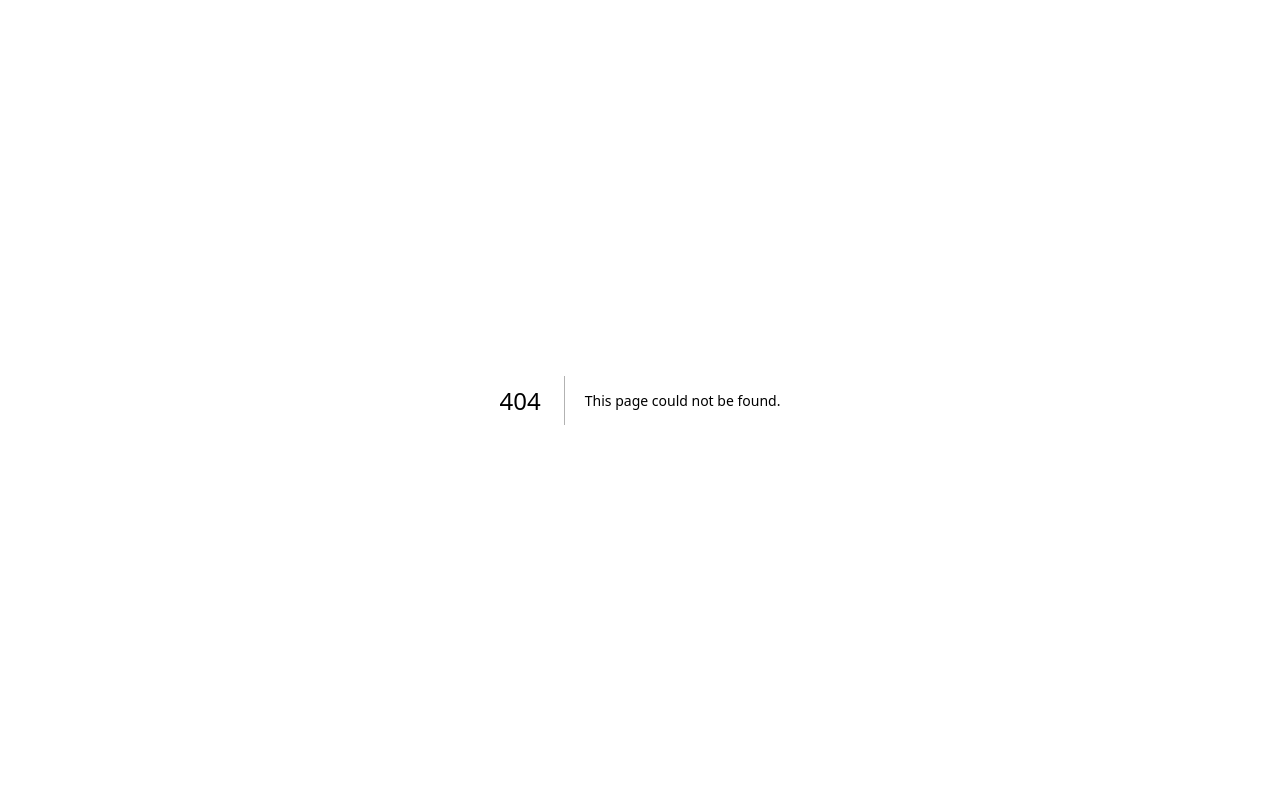
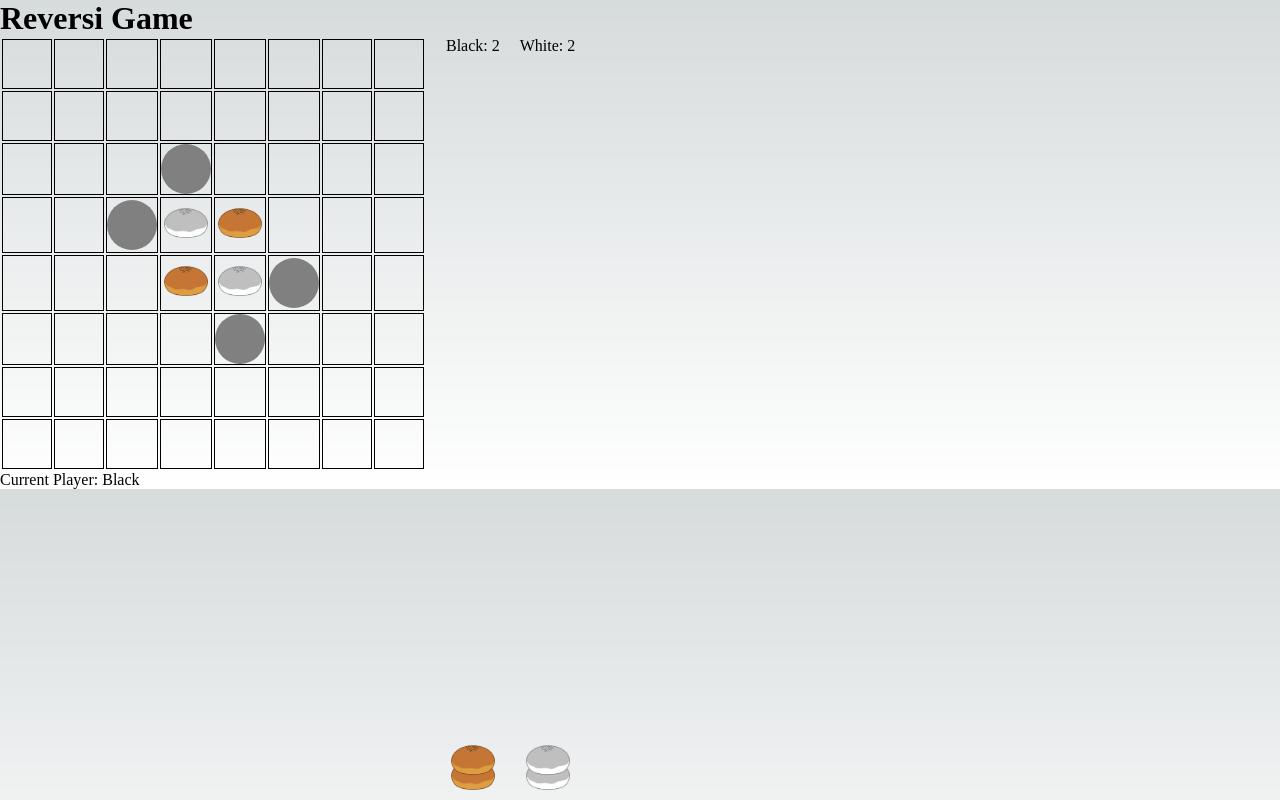
Before and after one commit to kajiyai/AnpanReversi, a Next.js app: page /reversi in a window 1280 px wide. Before the commit this address had no page. Built offline with nearby package versions, Linux system fonts and the light colour scheme.

Commit message:
トップページ大枠

```diff
--- /dev/null
+++ b/pages/reversi.tsx
@@ -0,0 +1,189 @@
+import React, { useState } from 'react';
+
+const ANPAN_IMAGE_PATH: string = '/anpan.png';
+const ANPAN_GRAY_IMAGE_PATH: string = '/anpan_gray.png';
+
+const Reversi: React.FC = () => {
+    const [twoDimensionalArray, setTwoDimensionalArray] = useState<number[][]>([]);
+    const [currentPlayer, setCurrentPlayer] = useState<number>(0);
+
+    // 2D array initialization
+    if (twoDimensionalArray.length === 0) {
+        for (let i = 0; i < 8; i++) {
+            twoDimensionalArray[i] = [];
+            for (let j = 0; j < 8; j++) {
+                if (i === 3 && j === 3 || i === 4 && j === 4) {
+                    twoDimensionalArray[i][j] = 1;
+                } else if (i === 3 && j === 4 || i === 4 && j === 3) {
+                    twoDimensionalArray[i][j] = 0;
+                } else {
+                    twoDimensionalArray[i][j] = -1;
+                }
+            }
+        }
+    }
+
+    const isValidMove = (i: number, j: number): boolean => {
+        if (twoDimensionalArray[i][j] !== -1) {
+            return false;
+        }
+        for (let x = -1; x <= 1; x++) {
+            for (let y = -1; y <= 1; y++) {
+                if (x === 0 && y === 0) {
+                    continue;
+                }
+                let row = i + x;
+                let col = j + y;
+                if (row >= 0 && row < 8 && col >= 0 && col < 8 && twoDimensionalArray[row][col] === (currentPlayer + 1) % 2) {
+                    row += x;
+                    col += y;
+                    while (row >= 0 && row < 8 && col >= 0 && col < 8 && twoDimensionalArray[row][col] === (currentPlayer + 1) % 2) {
+                        row += x;
+                        col += y;
+                    }
+                    if (row >= 0 && row < 8 && col >= 0 && col < 8 && twoDimensionalArray[row][col] === currentPlayer) {
+                        return true;
+                    }
+                }
+            }
+        }
+        return false;
+    };
+
+    const handleClick = (i: number, j: number) => {
+        if (isValidMove(i, j)) {
+            let updatedArray = [...twoDimensionalArray];
+            updatedArray[i][j] = currentPlayer;
+            for (let x = -1; x <= 1; x++) {
+                for (let y = -1; y <= 1; y++) {
+                    if (x === 0 && y === 0) {
+                        continue;
+                    }
+                    let row = i + x;
+                    let col = j + y;
+                    if (row >= 0 && row < 8 && col >= 0 && col < 8 && twoDimensionalArray[row][col] === (currentPlayer + 1) % 2) {
+                        flipTiles(row, col, updatedArray, x, y, currentPlayer);
+                    }
+                }
+            }
+            setTwoDimensionalArray(updatedArray);
+            setCurrentPlayer((currentPlayer + 1) % 2);
+        } else if (checkIfNoMovesLeft()) {
+            // Check if no moves left for the current player
+            setCurrentPlayer((currentPlayer + 1) % 2);
+        }
+    };
+
+    const checkIfNoMovesLeft = () => {
+        for (let i = 0; i < 8; i++) {
+            for (let j = 0; j < 8; j++) {
+                if (isValidMove(i, j)) {
+                    return false;
+                }
+            }
+        }
+        return true;
+    };
+
+    const flipTiles = (row: number, col: number, updatedArray: number[][], x: number, y: number, currentPlayer: number) => {
+        let shouldFlip = false;
+        while (row >= 0 && row < 8 && col >= 0 && col < 8) {
+            if (updatedArray[row][col] === currentPlayer) {
+                shouldFlip = true;
+                break;
+            } else if (updatedArray[row][col] === (currentPlayer + 1) % 2) {
+                row += x;
+                col += y;
+            } else {
+                break;
+            }
+        }
+        if (shouldFlip) {
+            row -= x;
+            col -= y;
+            while (row >= 0 && row < 8 && col >= 0 && col < 8 && updatedArray[row][col] === (currentPlayer + 1) % 2) {
+                updatedArray[row][col] = currentPlayer;
+                row -= x;
+                col -= y;
+            }
+        }
+    };
+
+    const renderBoard = () => {
+        // count stones
+        const blackStoneCount = twoDimensionalArray.flat().filter(cell => cell === 0).length;
+        const whiteStoneCount = twoDimensionalArray.flat().filter(cell => cell === 1).length;
+
+        return (
+            <div style={{ display: 'flex' }}>
+                <table>
+                    <tbody>
+                        {twoDimensionalArray.map((rowArray, i) => (
+                            <tr key={i}>
+                                {rowArray.map((cell, j) => (
+                                    <td key={j} onClick={() => handleClick(i, j)} style={{ width: '50px', height: '50px', border: 'solid 1px black' }}>
+                                        {cell === -1 ? (
+                                            isValidMove(i, j) ? (
+                                                <div onClick={() => handleClick(i, j)} style={{ width: '50px', height: '50px', borderRadius: '50%', backgroundColor: 'gray' }} />
+                                            ) : null
+                                        ) : cell === 0 ? (
+                                            <img src={ANPAN_IMAGE_PATH} alt='black' style={{ width: '50px', height: '50px' }} />
+                                        ) : (
+                                            <img src={ANPAN_GRAY_IMAGE_PATH} alt='white' style={{ width: '50px', height: '50px' }} />
+                                        )}
+                                    </td>
+                                ))}
+                            </tr>
+                        ))}
+                    </tbody>
+                </table>
+                <div style={{ marginLeft: '20px' }}>
+                    <div style={{ display: 'flex', flexDirection: 'column', alignItems: 'center' }}>
+                        <div style={{ position: 'relative' }}>Black: {blackStoneCount}</div>
+                        {Array.from({ length: blackStoneCount }, (_, i) => (
+                            <img src={ANPAN_IMAGE_PATH} alt='black' key={i} style={{ width: '50px', height: '50px', bottom: `${15 * i}px`, position: 'absolute' }} />
+                        ))}
+                    </div>
+                </div>
+                <div style={{ marginLeft: '20px' }}>
+                    <div style={{ display: 'flex', flexDirection: 'column', alignItems: 'center' }}>
+                        <div>White: {whiteStoneCount}</div>
+                        {Array.from({ length: whiteStoneCount }, (_, i) => (
+                            <img src={ANPAN_GRAY_IMAGE_PATH} alt='white' key={i} style={{ width: '50px', height: '50px', bottom: `${15 * i}px`, position: 'absolute' }} />
+                        ))}
+                    </div>
+                </div>
+            </div>
+        );
+    };
+
+
+    const winner = () => {
+
+        // count stones
+        const blackStoneCount = twoDimensionalArray.flat().filter(cell => cell === 0).length;
+        const whiteStoneCount = twoDimensionalArray.flat().filter(cell => cell === 1).length;
+
+        if (blackStoneCount === 0) return 'White';
+        if (whiteStoneCount === 0) return 'Black';
+        if (blackStoneCount + whiteStoneCount === 64) return blackStoneCount > whiteStoneCount ? 'Black' : 'White';
+        return null;
+    };
+
+    return (
+        <div>
+            <h1>Reversi Game</h1>
+            {renderBoard()}
+            {winner() ? (
+                <div>
+                    <div style={{ color: 'red' }}>Winner: {winner()}</div>
+                    <button style={{ marginLeft: '20px' }} onClick={() => window.location.reload()}>rematch</button>
+                </div>
+            ) : (
+                <p>Current Player: {currentPlayer === 0 ? 'Black' : 'White'}</p>
+            )}
+        </div>
+    );
+};
+
+export default Reversi;
```
Also changed, not shown: pages/index.tsx (+32 -1 lines).
